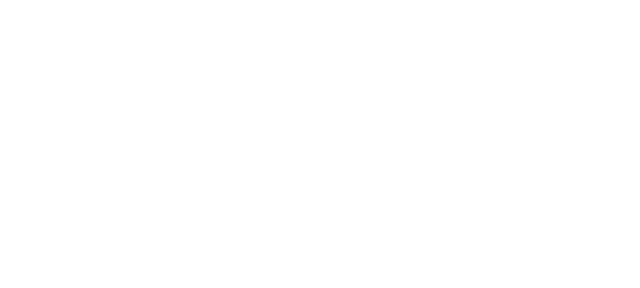
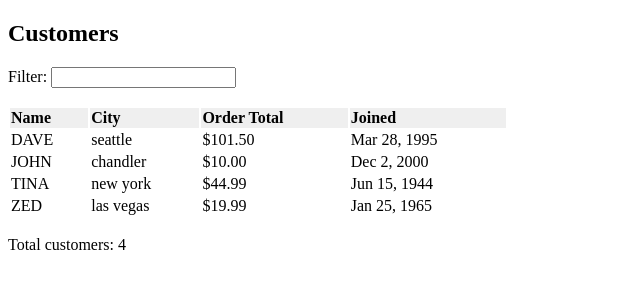
Before and after one commit to marcinpgit/customers-app, a plain HTML site: page index.html in a window 1280 px wide. Shown: the whole page, without its empty margins (0-640 px from the left). Drawn offline with nearby package versions, Linux system fonts and the light colour scheme.

Commit message:
adding ng-view to a page

```diff
--- a/app/app.js
+++ b/app/app.js
@@ -8,7 +8,7 @@
                 controller: 'CustomersController',
                 templateUrl: 'app/views/customers.html'
             })
-            .otherwise({ redirectTo: '/' });
+            .otherwise( { redirectTo: '/' } );
     });
 
 }());
--- a/index.html
+++ b/index.html
@@ -6,10 +6,12 @@
 </head>
 <body>
 
+    <div ng-view></div>
 
     <script src="scripts/angular.js"></script>
     <script src="scripts/angular-route.js"></script>
     <script src="app/app.js"></script>
     <script src="app/controllers/customersController.js"></script>
+    <!-- <script src="app/controllers/ordersController.js"></script> -->
 </body>
 </html>
```
